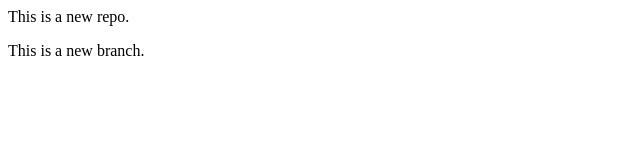
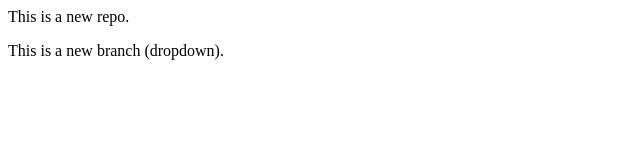
Before and after one commit to sujityadav-05/localrepo, a plain HTML site: page index.html in a window 1280 px wide. Shown: the full height of the page, 0-640 px from the left. Drawn offline with Linux system fonts and the light colour scheme.

Commit message:
add dropdown

```diff
--- a/index.html
+++ b/index.html
@@ -1,2 +1,2 @@
 <p>This is a new repo.</p>
-<p>This is a new branch.</p>
+<p>This is a new branch (dropdown).</p>
```
